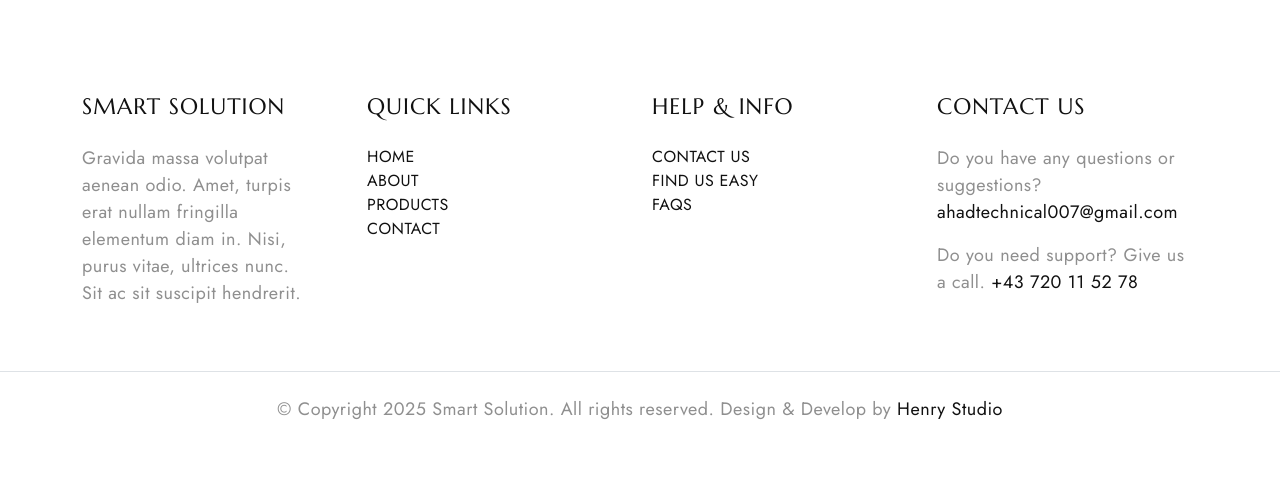
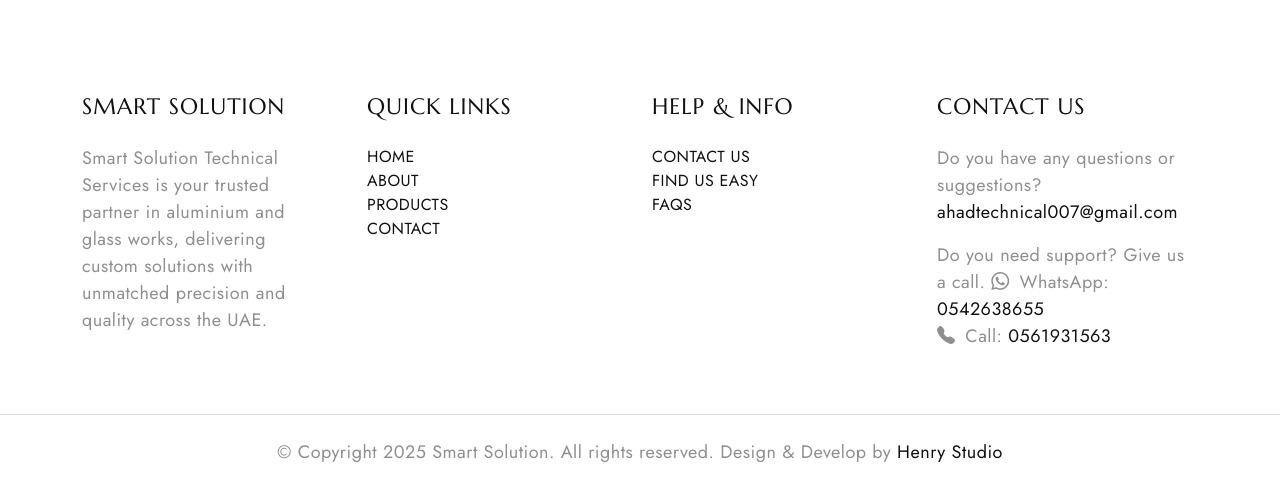
Before and after one commit to henrymatto/Smart-Solution-Technical-Services, a plain HTML site: page Contact.html in a window 1280 px wide. Shown: the part 1639-2139 px from the top of the page. Before the commit the page ends 2102 px from the top, so only its background shows below. Drawn offline with nearby package versions, Linux system fonts and the light colour scheme.

Commit message:
Update Contact.html

```diff
--- a/Contact.html
+++ b/Contact.html
@@ -365,8 +365,7 @@
                 <h5 class="widget-title text-uppercase mb-4">Smart Solution</h5>
               </a>
             </div>
-            <p style="padding-right: 30px;">Gravida massa volutpat aenean odio. Amet, turpis erat nullam fringilla elementum diam in. Nisi, purus
-              vitae, ultrices nunc. Sit ac sit suscipit hendrerit.</p>
+            <p style="padding-right: 30px;">Smart Solution Technical Services is your trusted partner in aluminium and glass works, delivering custom solutions with unmatched precision and quality across the UAE.</p>
           </div>
         </div>
         <div class="col-md-3 col-sm-6">
@@ -406,12 +405,13 @@
         </div>
         <div class="col-md-3 col-sm-6">
           <div class="footer-menu footer-menu-004 border-animation-left">
-            <h5 class="widget-title text-uppercase mb-4">Contact Us</h5>
-            <p>Do you have any questions or suggestions? <a href="mailto:Ahadtechnical007@gmail.com"
-                class="item-anchor">ahadtechnical007@gmail.com</a></p>
-            <p>Do you need support? Give us a call. <a href="tel:+43 720 11 52 78" class="item-anchor">+43 720 11 52
-                78</a>
-            </p>
+              <h5 class="widget-title text-uppercase mb-4">Contact Us</h5>
+              <p>Do you have any questions or suggestions? <a href="mailto:ahadtechnical007@gmail.com"
+                  class="item-anchor">ahadtechnical007@gmail.com</a></p>
+              <p>Do you need support? Give us a call.
+                  <i class="bi bi-whatsapp me-1"></i>  WhatsApp: <a href="https://wa.me/971542638655" class="item-anchor">0542638655</a><br>
+                  <i class="bi bi-telephone-fill me-1"></i>  Call: <a href="tel:+971561931563" class="item-anchor">0561931563</a>
+              </p>
           </div>
         </div>
       </div>
```
